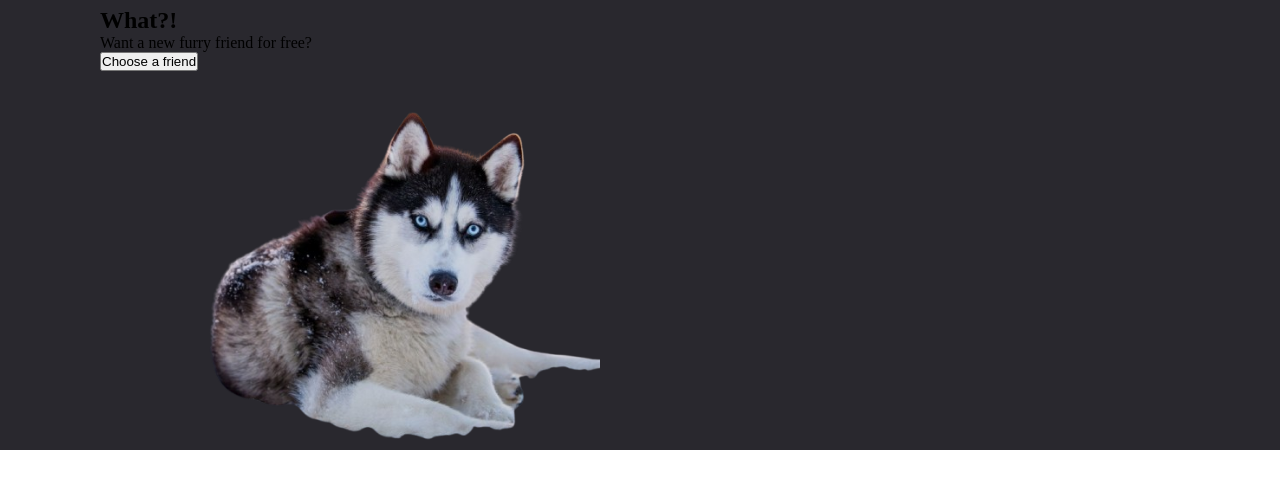
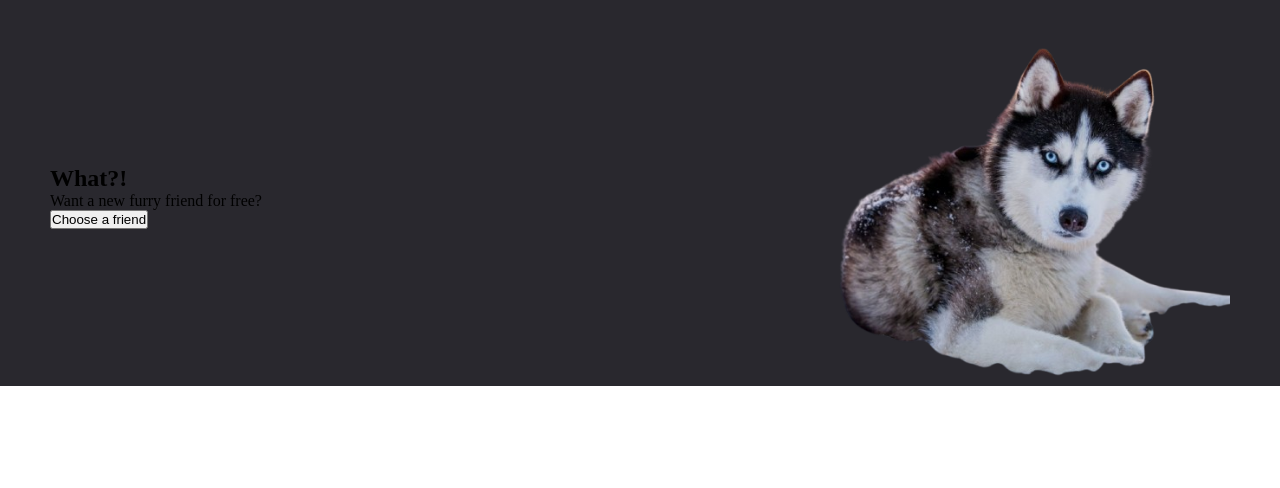
Before and after one commit to Narile86/animal-shelter2, a plain HTML site: page index.html in a window 1280 px wide. Shown: the part 68-556 px from the top of the page. Drawn offline with Linux system fonts and the light colour scheme.

Commit message:
moved dog

```diff
--- a/index.html
+++ b/index.html
@@ -56,7 +56,7 @@
             </div>
         </div>
 
-        <div class="hero-section">
+        <div class="hero-content">
             <div class="hero-content-left">
                 <h2>What?!</h2>
                 <p>Want a new furry friend for free?</p>
```
